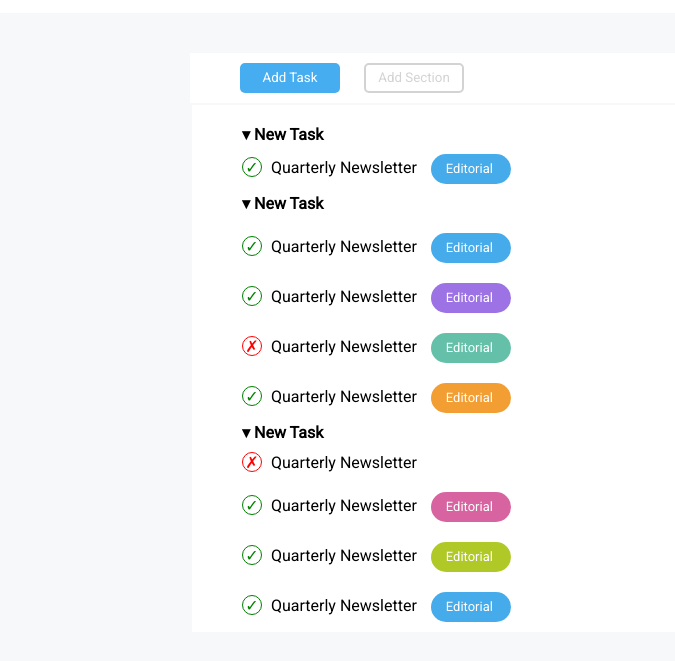
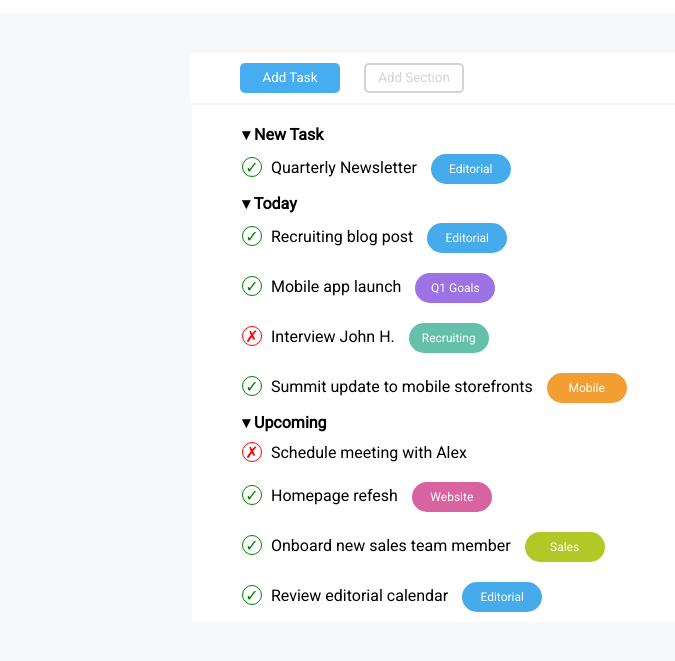
Before and after one commit to ChiaraS97/html-css-toboolist, a plain HTML site: page index.html in a window 1280 px wide. Shown: the part 67-728 px from the top of the page, without its empty margins (0-675 px from the left). Drawn offline with Linux system fonts and the light colour scheme.

Commit message:
real final edit (center text in small boxes)

```diff
--- a/css/style.css
+++ b/css/style.css
@@ -65,9 +65,7 @@ ul {
     margin: 10px 0 10px;
 }
 
-.task {
-    margin-bottom: 10px;
-}
+
 .check {
     display: inline-block;
     height: 20px;
@@ -98,18 +96,12 @@ ul {
     border-radius: 50px;
     width: 80px;
     height: 30px;
+    text-align: center;
+    color: white;
+    font-size: 12px;
     line-height: 10px;
+    padding-top: 10px;
     vertical-align: middle;
-}
-
-.smalltext {
-    height: 30px;
-    font-size: 13px;
-    line-height: 30px;
-    text-align: center;
-    padding-left: 15px;
-
-
 }
 
 
--- a/index.html
+++ b/index.html
@@ -39,7 +39,7 @@
                     <span class="check"> &check; </span>
                     <span>  Quarterly Newsletter </span>
                     <div class="smallbox bg-lightblue">
-                        <span class="smalltext white"> Editorial </span>
+                        <span class=" white"> Editorial </span>
                     </div>
 
                 </li>
@@ -52,38 +52,38 @@
             <!-- Seconda Lista  -->
 
             <ul>
-                <li class="task">
-                    <span> <strong> &blacktriangledown; New Task </strong>  </span>
+                <li>
+                    <span> <strong> &blacktriangledown; Today </strong>  </span>
                 </li>
                 <li>
                     <span class="check"> &check; </span>
-                    <span>  Quarterly Newsletter </span>
+                    <span>  Recruiting blog post </span>
                     <div class="smallbox bg-lightblue">
-                        <span class="smalltext white"> Editorial </span>
+                        <span class=" white"> Editorial </span>
                     </div>
 
                 </li>
                 <li>
                     <span class="check"> &check; </span>
-                    <span>  Quarterly Newsletter </span>
+                    <span>  Mobile app launch </span>
                     <div class="smallbox bg-purple">
-                        <span class="smalltext white"> Editorial </span>
+                        <span class=" white"> Q1 Goals </span>
                     </div>
 
                 </li>
                 <li>
                     <span class="cross"> &cross; </span>
-                    <span>  Quarterly Newsletter </span>
+                    <span>  Interview John H. </span>
                     <div class="smallbox bg-green">
-                        <span class="smalltext white"> Editorial </span>
+                        <span class=""> Recruiting </span>
                     </div>
 
                 </li>
                 <li>
                     <span class="check"> &check; </span>
-                    <span>  Quarterly Newsletter </span>
+                    <span>  Summit update to mobile storefronts </span>
                     <div class="smallbox bg-orange">
-                        <span class="smalltext white"> Editorial </span>
+                        <span class=" white"> Mobile </span>
                     </div>
 
                 </li>
@@ -97,35 +97,35 @@
 
             <ul>
                 <li>
-                    <span> <strong> &blacktriangledown; New Task </strong>  </span>
+                    <span> <strong> &blacktriangledown; Upcoming </strong>  </span>
                 </li>
                 <li class="nobox">
                     <span class="cross"> &cross; </span>
-                    <span class=>  Quarterly Newsletter </span>
+                    <span class=>  Schedule meeting with Alex </span>
 
 
                 </li>
                 <li>
                     <span class="check"> &check; </span>
-                    <span>  Quarterly Newsletter </span>
+                    <span>  Homepage refesh </span>
                     <div class="smallbox bg-pink">
-                        <span class="smalltext white"> Editorial </span>
+                        <span class=" white"> Website </span>
                     </div>
 
                 </li>
                 <li>
                     <span class="check"> &check; </span>
-                    <span>  Quarterly Newsletter </span>
+                    <span>  Onboard new sales team member </span>
                     <div class="smallbox bg-limegreen">
-                        <span class="smalltext white"> Editorial </span>
+                        <span class=" white"> Sales </span>
                     </div>
 
                 </li>
                 <li>
                     <span class="check"> &check; </span>
-                    <span>  Quarterly Newsletter </span>
+                    <span>  Review editorial calendar </span>
                     <div class="smallbox bg-lightblue">
-                        <span class="smalltext white"> Editorial </span>
+                        <span class=" white"> Editorial </span>
                     </div>
 
                 </li>
```
